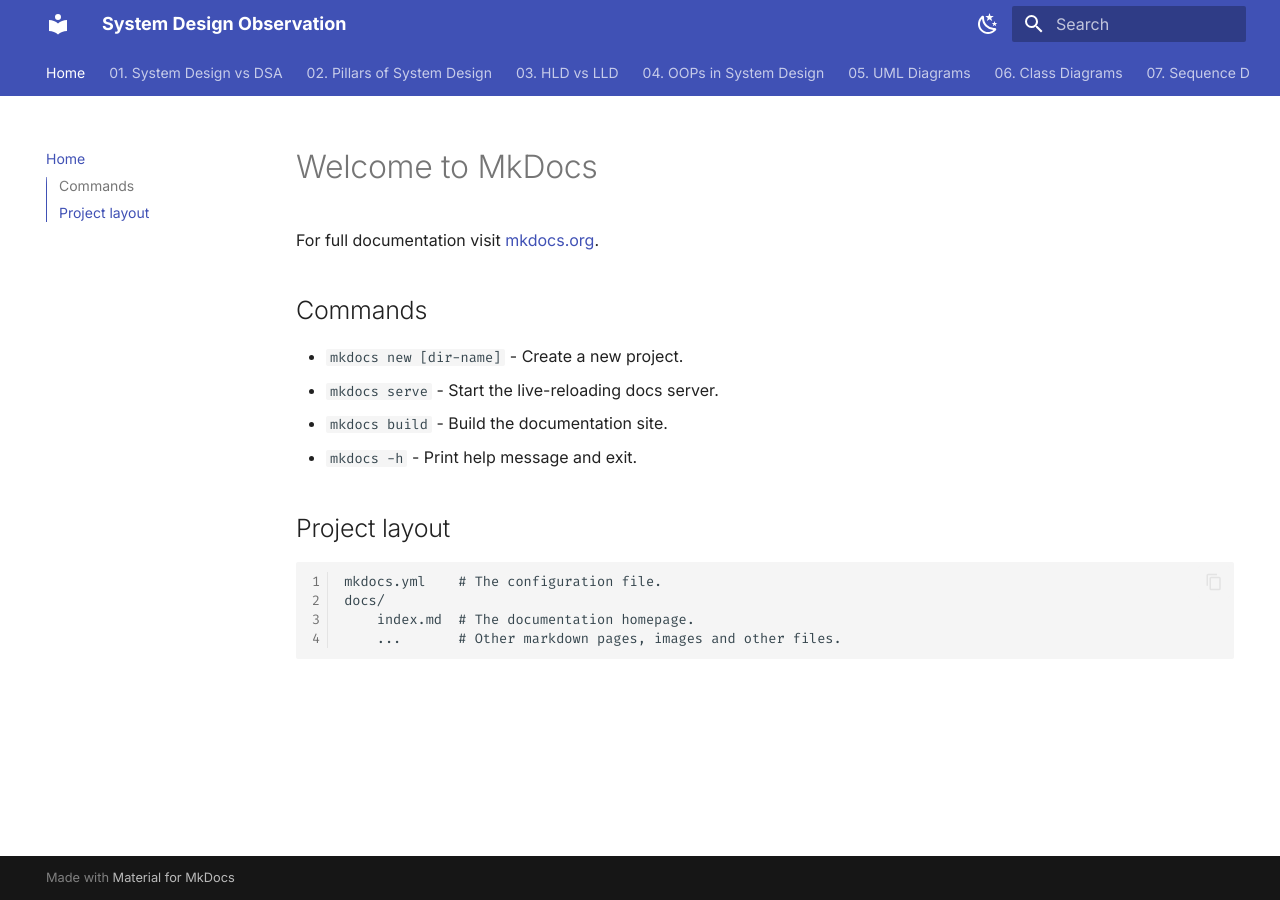
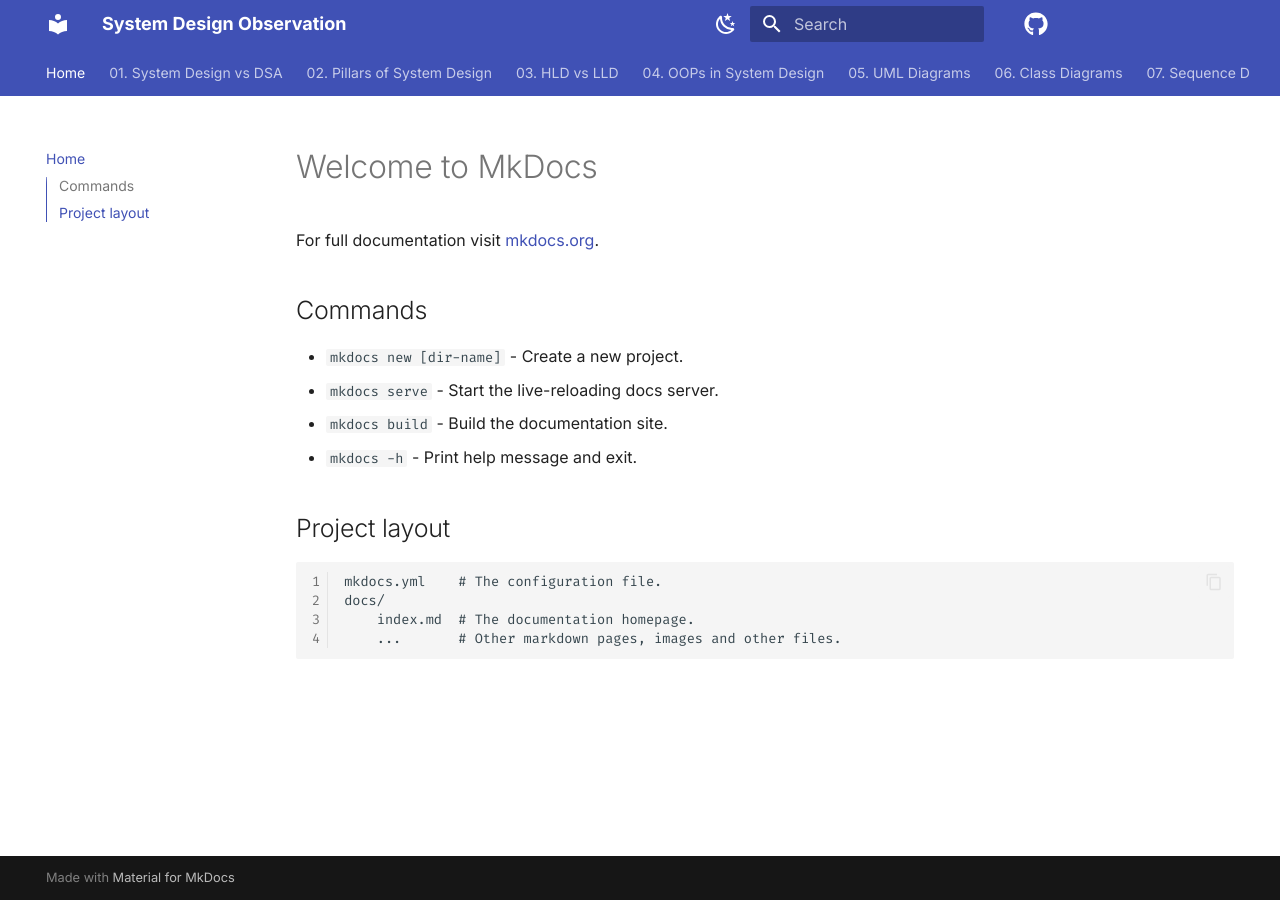
Before and after one commit to Raj-G07/System-design-observation, an MkDocs documentation site: the page built from docs/index.md, in a window 1280 px wide. Built offline with MkDocs 1.6.1 and Material for MkDocs 9.7.7, drawn with Linux system fonts in a browser that asks for light colours; comment, search, counter and statistics services are not loaded.

Commit message:
Added a github repo link

```diff
--- a/mkdocs.yml
+++ b/mkdocs.yml
@@ -1,8 +1,12 @@
 site_name: System Design Observation
 site_description: Notes and examples on System Design, OOP, and Design Patterns
 site_author: Raj Gupta
+repo_url: https://github.com/Raj-G07/System-design-observation
+repo_name: ""
 theme:
   name: material
+  icon:
+    repo: fontawesome/brands/github   # ✅ GitHub logo only
   font:
     text: Inter
     code: Fira Code
@@ -18,14 +22,14 @@
     # Light Mode
     - scheme: default
       primary: indigo
-      accent: indigo
+      accent: deep-purple
       toggle:
         icon: material/weather-night
         name: Switch to dark mode
 
     # Dark Mode
     - scheme: slate
-      primary: indigo
+      primary: deep-purple
       accent: indigo
       toggle:
         icon: material/weather-sunny
```
